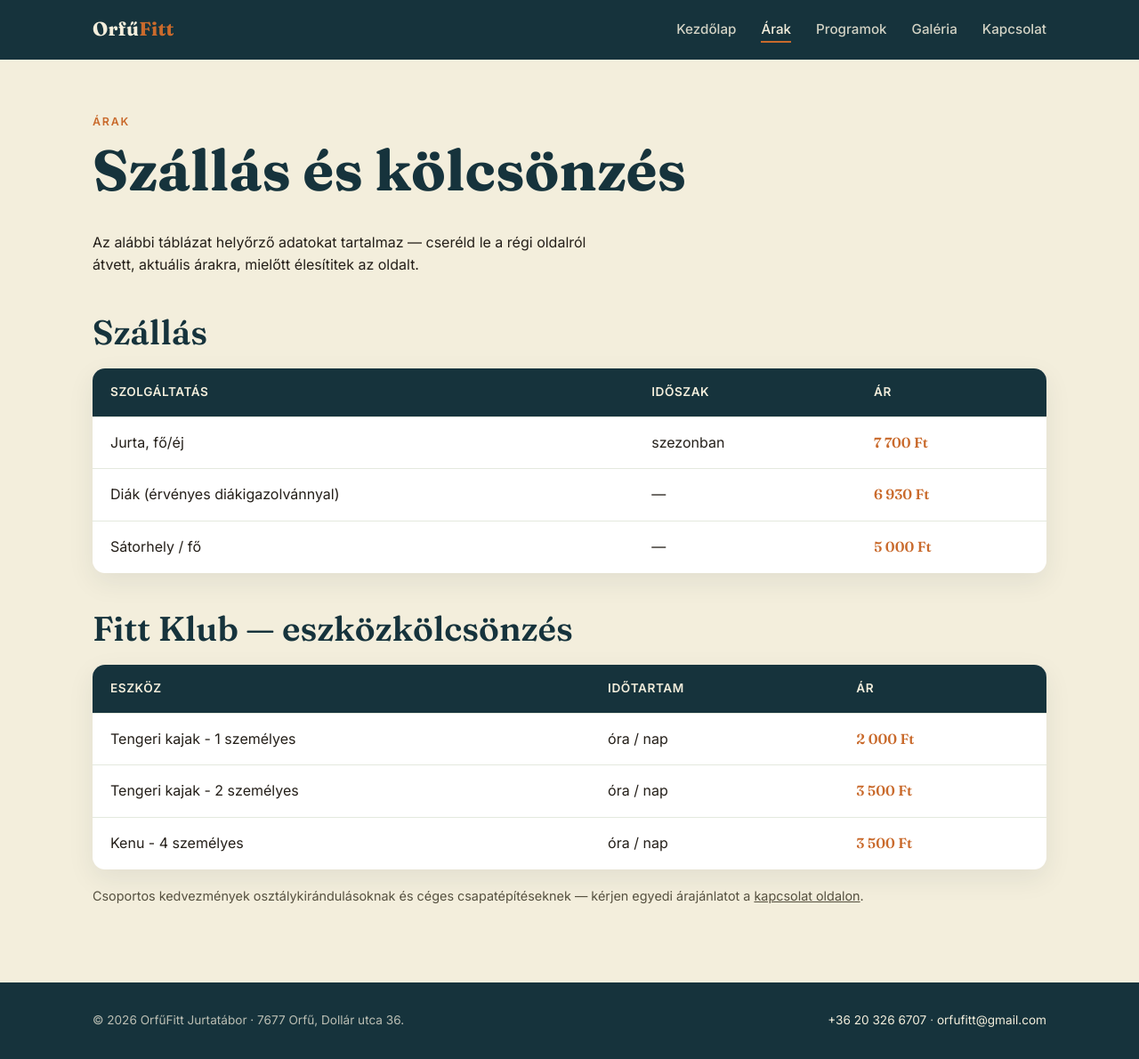
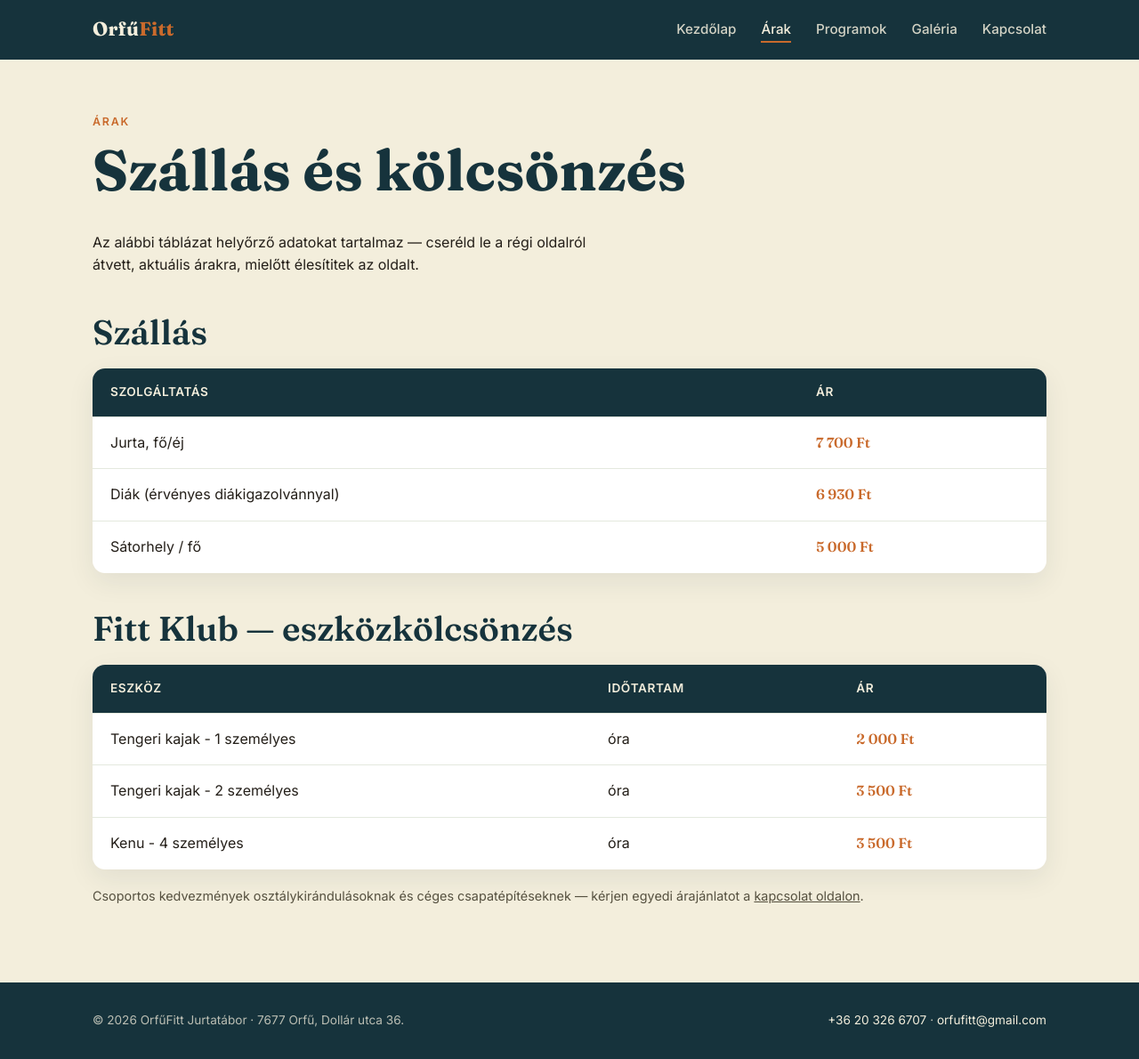
Before and after one commit to bnclrn0/orfufitt, a Jekyll site: the page built from arak.md, in a window 1280 px wide and 1190 px high. Shown: the whole window at 89% size. Built offline with Jekyll 4.4.1, drawn with Linux system fonts in a browser that asks for light colours.

Commit message:
Update arak.md

```diff
--- a/arak.md
+++ b/arak.md
@@ -17,12 +17,12 @@ description: Szállás- és eszközkölcsönzési árak az OrfűFitt Jurtatábor
     <h2 style="margin-top:40px;">Szállás</h2>
     <table class="price-table">
       <thead>
-        <tr><th>Szolgáltatás</th><th>Időszak</th><th>Ár</th></tr>
+        <tr><th>Szolgáltatás</th><th>Ár</th></tr>
       </thead>
       <tbody>
-        <tr><td>Jurta, fő/éj</td><td>szezonban</td><td class="price">7 700 Ft</td></tr>
-        <tr><td>Diák (érvényes diákigazolvánnyal)</td><td>—</td><td class="price">6 930 Ft</td></tr>
-        <tr><td>Sátorhely / fő</td><td>—</td><td class="price">5 000 Ft</td></tr>
+        <tr><td>Jurta, fő/éj</td><td class="price">7 700 Ft</td></tr>
+        <tr><td>Diák (érvényes diákigazolvánnyal)</td><td class="price">6 930 Ft</td></tr>
+        <tr><td>Sátorhely / fő</td><td class="price">5 000 Ft</td></tr>
       </tbody>
     </table>
 
@@ -32,9 +32,9 @@ description: Szállás- és eszközkölcsönzési árak az OrfűFitt Jurtatábor
         <tr><th>Eszköz</th><th>Időtartam</th><th>Ár</th></tr>
       </thead>
       <tbody>
-        <tr><td>Tengeri kajak - 1 személyes</td><td>óra / nap</td><td class="price">2 000 Ft</td></tr>
-        <tr><td>Tengeri kajak - 2 személyes</td><td>óra / nap</td><td class="price">3 500 Ft</td></tr>
-        <tr><td>Kenu - 4 személyes</td><td>óra / nap</td><td class="price">3 500 Ft</td></tr>
+        <tr><td>Tengeri kajak - 1 személyes</td><td>óra</td><td class="price">2 000 Ft</td></tr>
+        <tr><td>Tengeri kajak - 2 személyes</td><td>óra</td><td class="price">3 500 Ft</td></tr>
+        <tr><td>Kenu - 4 személyes</td><td>óra</td><td class="price">3 500 Ft</td></tr>
       </tbody>
     </table>
 
```
